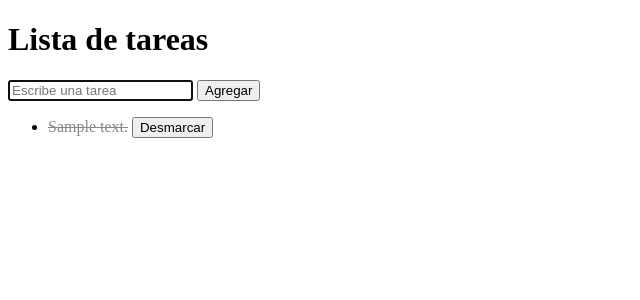
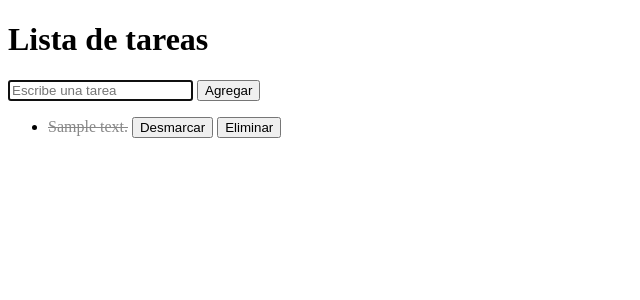
Before and after one commit to ximena-serna/lista-de-tareas, a Flask app: template templates/index.html in a window 1280 px wide. Shown: the top 300 px of the page, without its empty margins (0-640 px from the left). Run offline with Flask 3, Linux system fonts and the light colour scheme; the template is opened without the code that fills it: most values are stand-ins (such as "Sample title", 1, 10 or a date in 2020).

Commit message:
Agrega opción para eliminar tareas

```diff
--- a/app.py
+++ b/app.py
@@ -32,5 +32,11 @@ def completar(tarea_id):
     return redirect(url_for("index"))
 
 
+@app.route("/eliminar/<int:tarea_id>", methods=["POST"])
+def eliminar(tarea_id):
+    tareas[:] = [t for t in tareas if t["id"] != tarea_id]
+    return redirect(url_for("index"))
+
+
 if __name__ == "__main__":
     app.run(port=3000, debug=True)
--- a/templates/index.html
+++ b/templates/index.html
@@ -24,6 +24,9 @@
           <form action="{{ url_for('completar', tarea_id=tarea.id) }}" method="post" style="display: inline;">
             <button type="submit">{{ 'Desmarcar' if tarea.completada else 'Completar' }}</button>
           </form>
+          <form action="{{ url_for('eliminar', tarea_id=tarea.id) }}" method="post" style="display: inline;">
+            <button type="submit">Eliminar</button>
+          </form>
         </li>
       {% endfor %}
     </ul>
```
